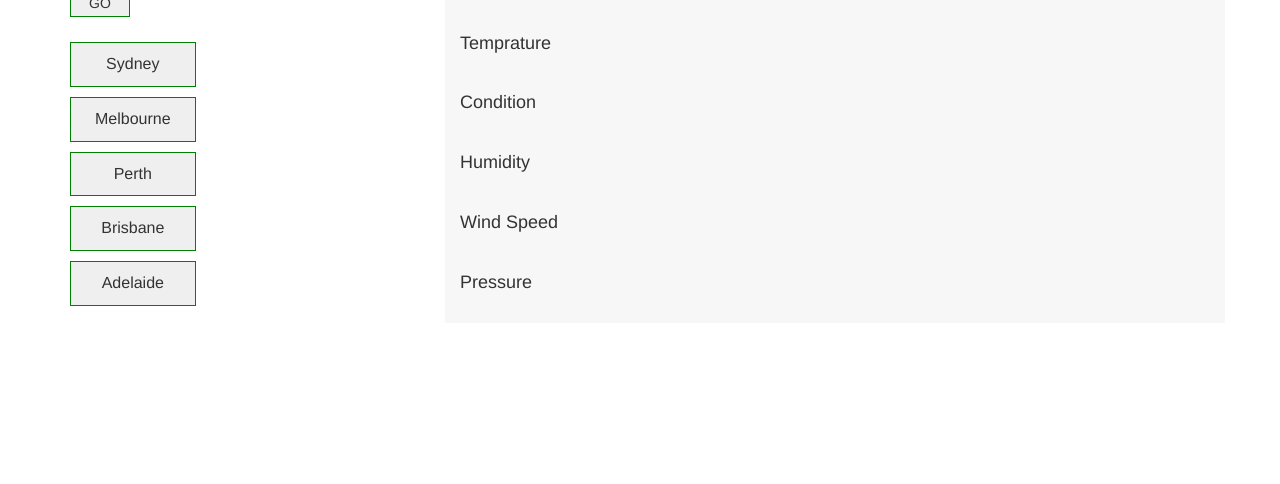
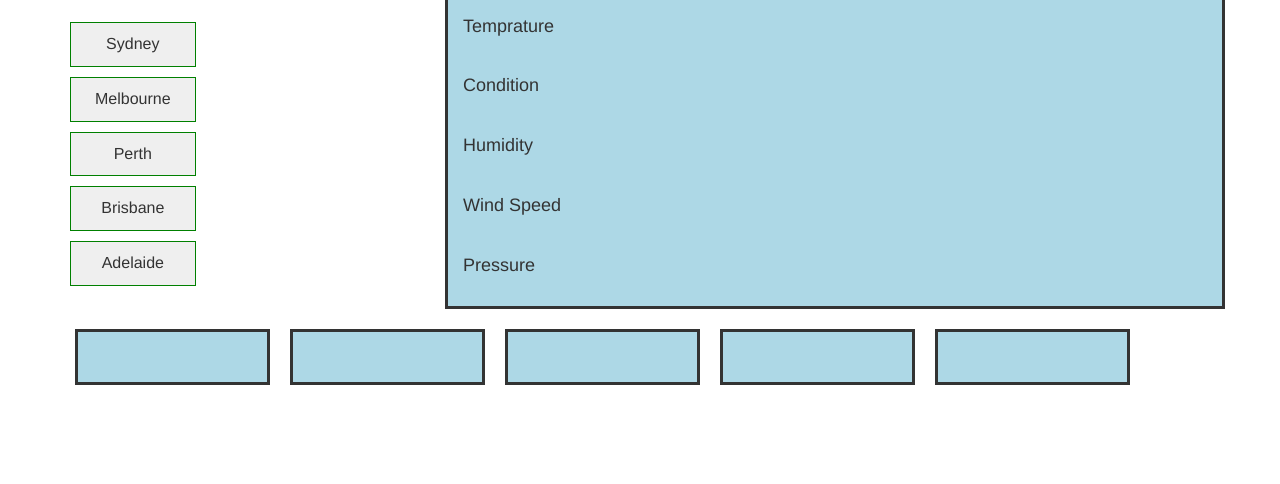
Before and after one commit to anu-dam/Assignment-6, a plain HTML site: page index.html in a window 1280 px wide. Shown: the part 316-800 px from the top of the page. Drawn offline with nearby package versions, Linux system fonts and the light colour scheme.

Commit message:
Final version

```diff
--- a/CSS/style.css
+++ b/CSS/style.css
@@ -59,18 +59,28 @@
     /* border: 1px solid rgba(0,0,0,.125); */
 
     background-color: rgba(0,0,0,.03);
+    border-style: solid;
+    background-color: lightblue;
   }
 
   .col-md-2{
 
 
-    margin-left: 10px;
+    margin-left: 20px;
     margin-top: 20px;
 
-    border: black 1px;
+    border-style: solid;
+    background-color: lightblue;
 
 
   }
+
+  .col-lg-4{
+
+
+  }
+
+
 
   /* .col-lg-4{
 
--- a/index.html
+++ b/index.html
@@ -22,7 +22,7 @@
             <h1>Weather Dashboard</h1>
         </div>
     </div>
-    <!-- Body Section -->''
+    <!-- Body Section -->
 
     <div class="row">
             <div class="col-lg-4">
@@ -66,7 +66,7 @@
 
           <div class="col-md-2">
             <figure>
-              <h4 id="dateOne"></h4>
+              <h4 id="dateOne" class="date"></h4>
               <br>
               <h4 id="temp1"></h4>
               <h4 id="humid1"></h4>
```
